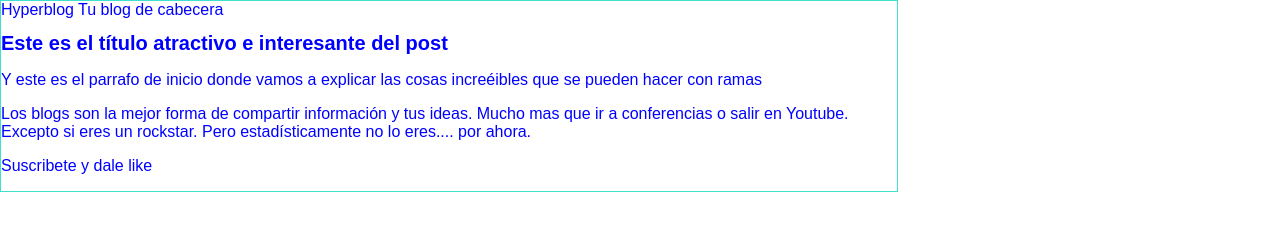
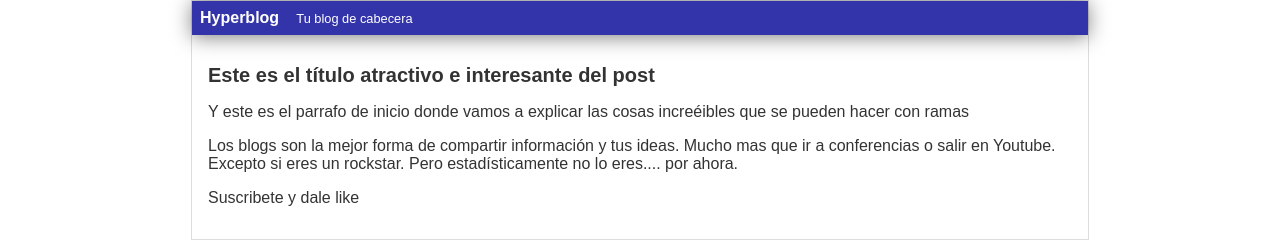
Before and after one commit to LuisAndresOlmedo/HyperBlog, a plain HTML site: page Primeros Pasos Git.html in a window 1280 px wide. Drawn offline with Linux system fonts and the light colour scheme.

Commit message:
Correccion de archivo Css

```diff
--- a/CSS/Estilos.css
+++ b/CSS/Estilos.css
@@ -1,20 +1,44 @@
 body
 {
+    color: #333;
     text-align: center;
-    font-family: "Arial";
+    font-family: Arial;
     font-size: 16px;
     margin: 0;
-    color: blue;
+    padding: 0;
 }
+
+#cabecera
+{
+    background: #33A;
+    box-shadow: 0px 2px 20px 0px rgba(0,0,0,0.5);
+    color: white;
+    font-weight: bold;
+    margin: 0;
+    padding: 0.5em;
+}
+
+#cabecera #tagline
+{
+    padding: 0 0 0 1em;
+    font-weight: normal;
+    font-size: 0.8em;
+}
+
 #container
 {
     width: 70%;
-    padding: 1en;
+    padding: 0;
     text-align: left;
-    border: turquoise 1px solid;
-    margin: auto 0;
+    border: 1px solid #DDD;
+    margin: 0 auto;
 }
+
 #container h1
 {
     font-size: 20px;
 }
+#post
+{
+    padding: 1em;
+}
```
